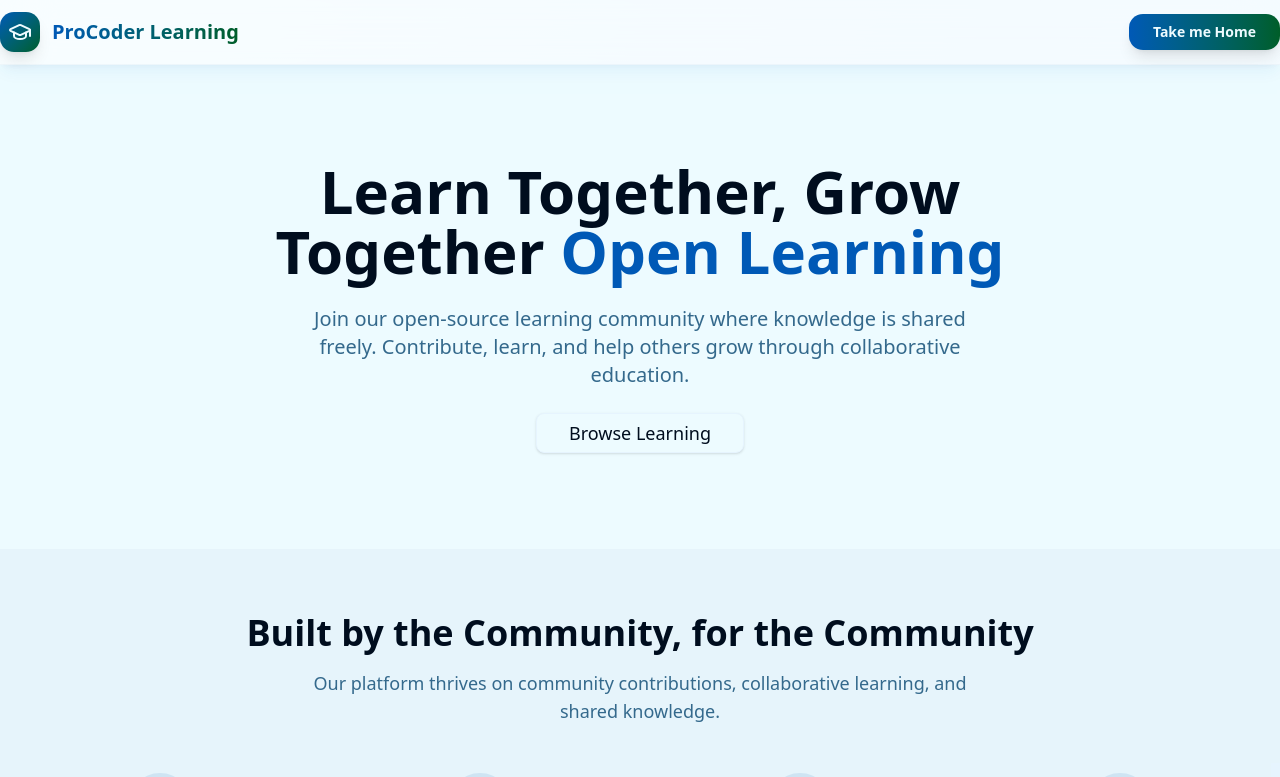
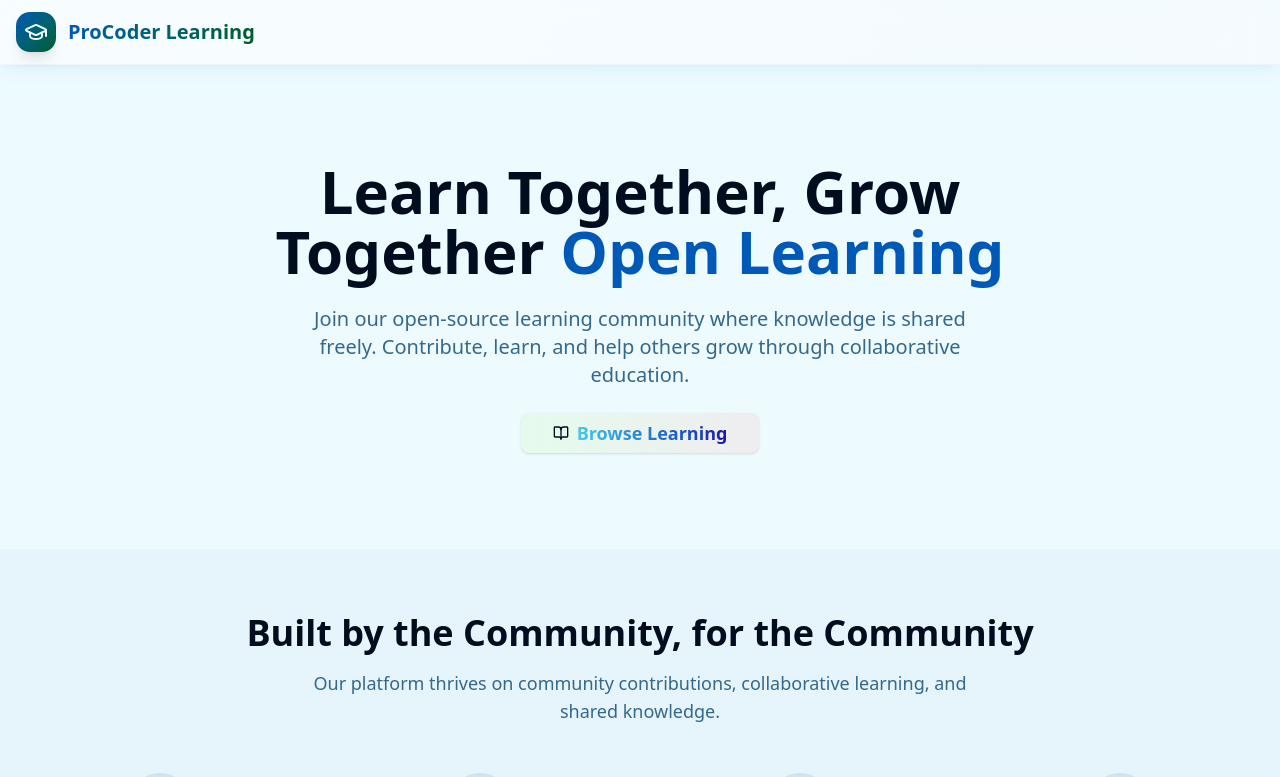
Before and after one commit to ak-procoder/learn, a Next.js app: page / in a window 1280 px wide. Shown: the top 777 px of the page. Built offline with nearby package versions, Linux system fonts and the light colour scheme.

Commit message:
added css improvements

```diff
--- a/src/app/page.tsx
+++ b/src/app/page.tsx
@@ -18,8 +18,27 @@ const page = () => {
             Contribute, learn, and help others grow through collaborative education.
           </p>
           <div className="flex gap-4 justify-center flex-wrap">
-            <Button asChild variant="outline" size="lg" className="text-lg px-8">
-              <Link href="/browse-courses">Browse Learning</Link>
+            <Button
+              asChild
+              variant="outline"
+              size="lg"
+              className="text-lg px-8 transition-all duration-500 group border-0 relative overflow-hidden"
+              style={{
+                background: 'linear-gradient(to right, #A9FF6820, #FF898920)',
+              }}
+            >
+              <Link href="/browse-courses" className="flex items-center gap-2 relative z-10">
+                <div
+                  className="absolute inset-0 opacity-0 group-hover:opacity-100 transition-opacity duration-500 -z-10"
+                  style={{
+                    background: 'linear-gradient(to right, #A9FF6840, #FF898940)',
+                  }}
+                />
+                <BookOpen className="h-5 w-5 group-hover:text-black transition-colors duration-300" />
+                <span className="font-semibold bg-gradient-to-r from-[#4dc9e6] to-[#210CAE] bg-clip-text text-transparent group-hover:text-black transition-all duration-300">
+                  Browse Learning
+                </span>
+              </Link>
             </Button>
           </div>
         </div>
--- a/src/components/layout/navbar.tsx
+++ b/src/components/layout/navbar.tsx
@@ -2,6 +2,7 @@
 
 import * as React from "react"
 import Link from "next/link"
+import { usePathname } from "next/navigation"
 import {
   Menu,
   GraduationCap
@@ -19,10 +20,11 @@ import {
 
 export function Navbar() {
   const [isOpen, setIsOpen] = React.useState(false)
+  const pathname = usePathname()
 
   return (
     <header className="sticky top-0 z-50 w-full border-b border-border/20 bg-card/80 backdrop-blur-xl supports-[backdrop-filter]:bg-card/60 shadow-lg shadow-primary/5">
-      <div className="container flex h-16 max-w-screen-2xl items-center">
+      <div className="container pl-4 flex h-16 max-w-screen-2xl items-center">
         {/* Logo */}
         <div className="mr-4 hidden md:flex">
           <Link href="/" className="mr-6 flex items-center space-x-3 group">
@@ -85,7 +87,8 @@ export function Navbar() {
           {/* Navigation items will be added here */}
         </nav>
 
-        {/* Take me Home Button */}
+        {/* Take me Home Button - Only show when not on home page */}
+        {pathname !== "/" && (
           <div className="flex items-center">
             <Button asChild className="bg-gradient-to-r from-primary to-secondary hover:from-primary/90 hover:to-secondary/90 text-primary-foreground font-semibold px-6 py-2 rounded-xl shadow-lg hover:shadow-xl transition-all duration-300 hover:scale-105">
               <Link href="/" className="flex items-center gap-2">
@@ -93,6 +96,7 @@ export function Navbar() {
               </Link>
             </Button>
           </div>
+        )}
       </div>
     </header>
   )
```
Lines whose indentation alone changed are shown as unchanged.
